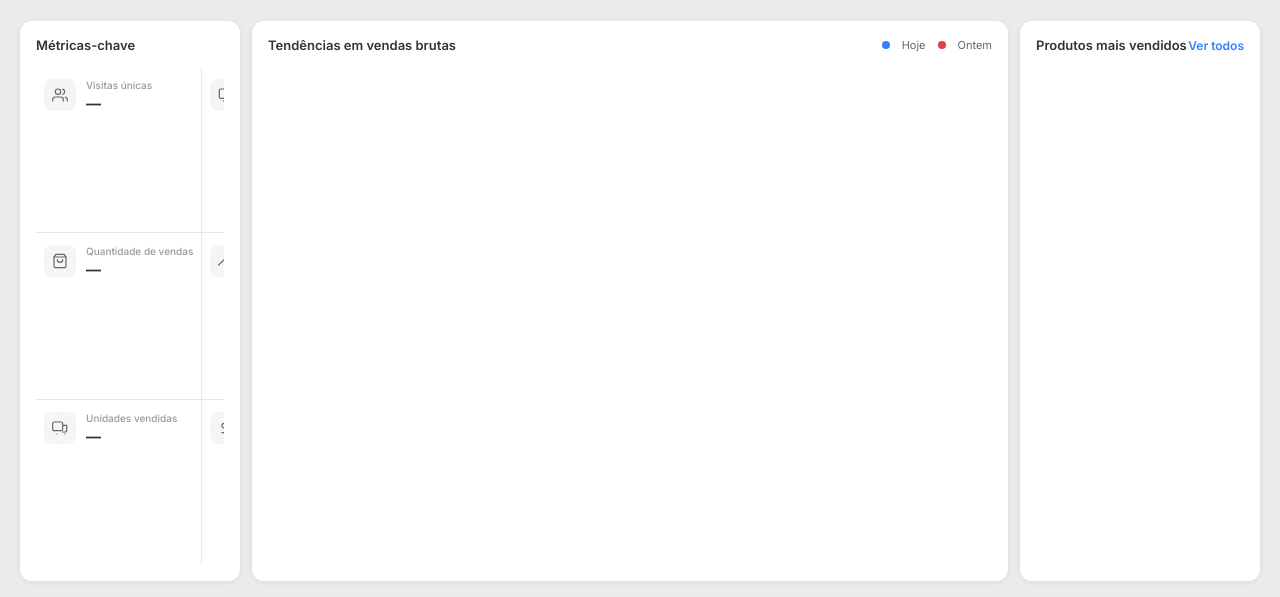
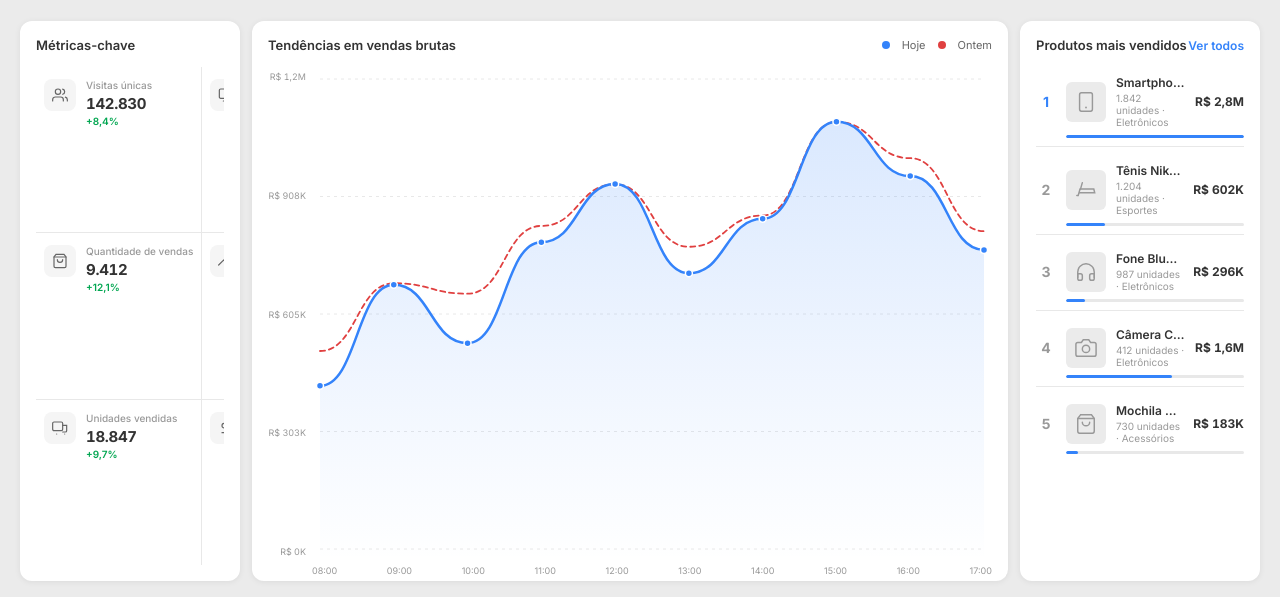
Before and after one commit to EARNascimento/painel-de-vendas, a plain HTML site: page index.html in a window 1280 px wide. Shown: the part 203-800 px from the top of the page. Drawn offline with Linux system fonts and the light colour scheme; the site is published under a folder, as on GitHub Pages, so addresses that start at the root find nothing; a web font is replaced by a local one.

Commit message:
FIX: Corrigi o caminho novamente

```diff
--- a/index.html
+++ b/index.html
@@ -179,6 +179,6 @@
 
   </main>
 
-  <script src="/painel-de-vendas/js/app.js"></script>
+  <script src="js/app.js"></script>
 </body>
 </html>
```
